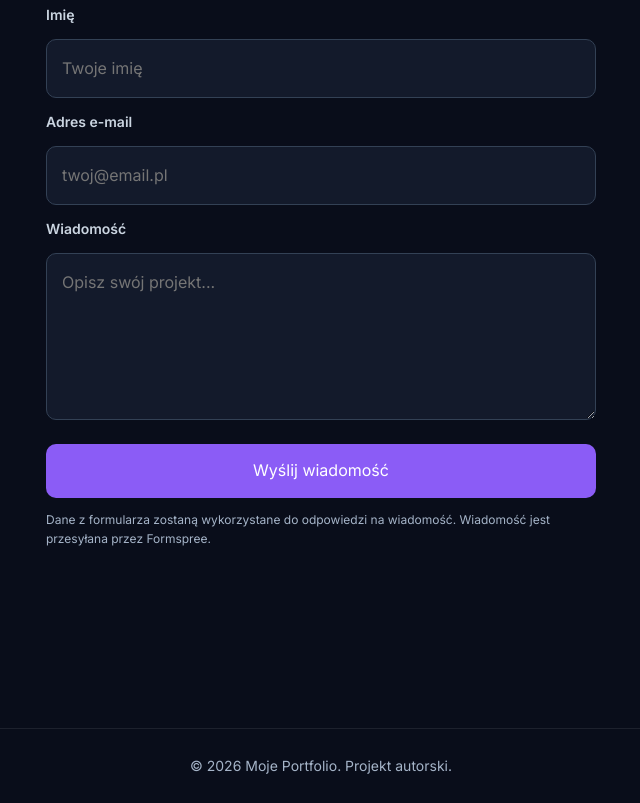
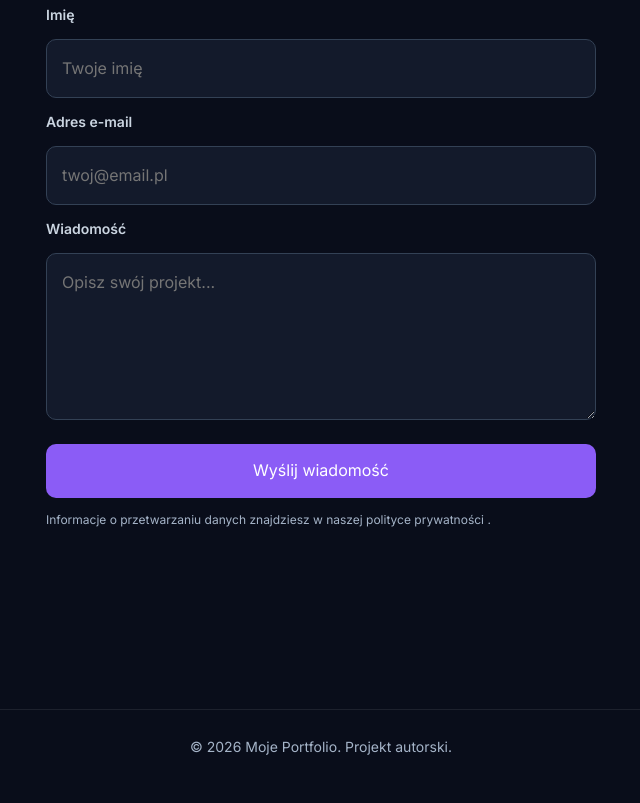
Before and after one commit to kacper7-sketch/portfolio, a plain HTML site: page index.html in a window 1280 px wide. Shown: the part 2441-3244 px from the top of the page, without its empty margins (319-959 px from the left). Drawn offline with Linux system fonts and the light colour scheme.

Commit message:
Add files via upload

```diff
--- a/index.html
+++ b/index.html
@@ -141,11 +141,16 @@
                           placeholder="Opisz swój projekt..." required></textarea>
 
                 <button type="submit" class="btn primary">Wyślij wiadomość</button>
-                <p class="privacy-note">
-                    Dane z formularza zostaną wykorzystane do odpowiedzi na wiadomość.
-                    Wiadomość jest przesyłana przez Formspree.
-                </p>
-            </form>
+
+                 <p class="privacy-note">
+                     Informacje o przetwarzaniu danych znajdziesz
+                     w naszej
+                    <a href="prywatnosc.html">
+                        polityce prywatności
+                     </a>.
+                 </p>
+
+                </form>
             <p id="status-formularza" role="status" aria-live="polite"></p>
         </section>
 
```
